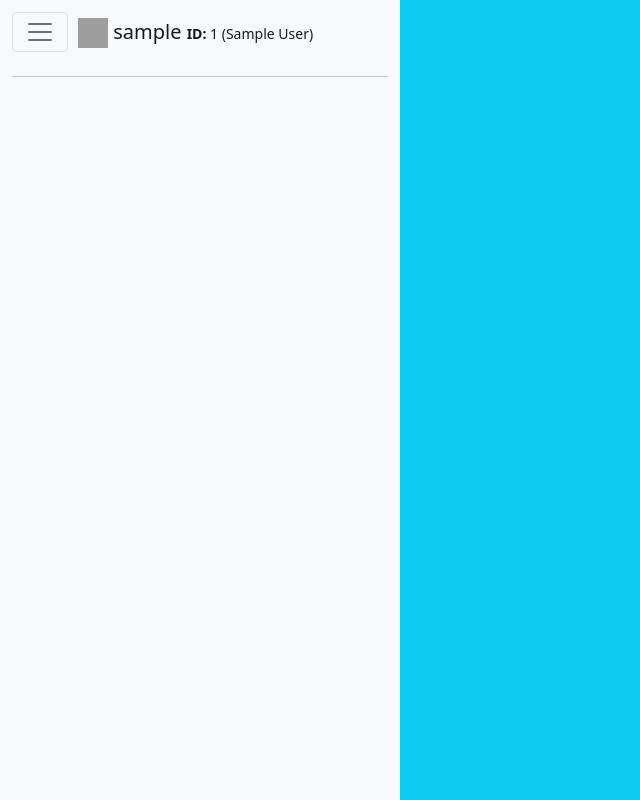
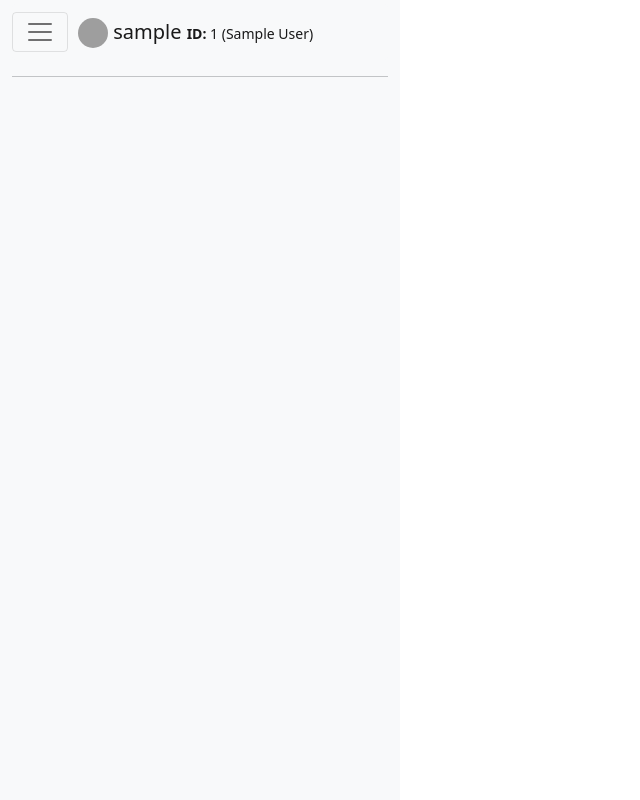
Before and after one commit to bibilka/rsue_chat, a Django app: page / in a window 1280 px wide. Shown: the whole page, without its empty margins (0-640 px from the left). Run offline with Django 3.2, Linux system fonts and the light colour scheme; the visitor is signed in with stand-in values (Sample User, id 1); data that the repository does not hold is empty; some libraries are stand-ins or nearby versions; grey boxes are pictures that could not be loaded.

Commit message:
правка верстки

```diff
--- a/thebestchat/chat/templates/chat/base.html
+++ b/thebestchat/chat/templates/chat/base.html
@@ -12,7 +12,6 @@
     <title>Online Chat</title>
 </head>
 <body>
-
 <section class="container-fluid" style="max-height: 100vh;">
     <div class="row page-chats f-flex flex-row">
         <div class="col-auto chatlist bg-light" style="width: 400px; height: 100vh;">
@@ -22,7 +21,7 @@
 
         </div>
 
-        <div class="col chat bg-info" style="width: 100px; height: 100vh;">
+        <div class="col chat" id="dialog" style="width: 100px; height: 100vh;">
             {% block chat-sector %}
             {% endblock %}
         </div>
--- a/thebestchat/chat/templates/chat/room.html
+++ b/thebestchat/chat/templates/chat/room.html
@@ -20,12 +20,7 @@
             </div>
             <div class="col-auto" style="margin-left: 10px;">
                 <a class="navbar-brand" href="#">
-                    <img {% if user.profile.avatar %}
-                         src="{{ user.profile.avatar.url }}"
-                         {% else %}
-                         src="https://i.pinimg.com/originals/cc/6c/07/cc6c07880dfd0c337c875b3cdc6821c8.png"
-                         {% endif %}
-                         alt="" width="30" height="30" class="d-inline-block align-text-top">
+                    <div class="avatar rounded-pill d-inline-block align-text-top"style="width: 30px; height: 30px; background:url('{% if user.profile.avatar %}{{ user.profile.avatar.url }}{% else %}https://i.pinimg.com/originals/cc/6c/07/cc6c07880dfd0c337c875b3cdc6821c8.png{% endif %}'), no-repeat; background-size: cover;"></div>
                     {{ user.username }} <span id="user_id" style="font-size:0.7em"><b>ID:</b> {{ user.id }}
                     {% if user.first_name or user.last_name %}
                     ({{ user.get_full_name }})
@@ -80,16 +75,13 @@
     <div class="chat row mt-1 d-flex align-items-center" type="button" value="Click"
          onmousedown="viewDialog({{ c.id }})" {% if c.id == chat %} style="background-color: #8eb4d4;transition: 0.6s;" {% endif %}>
         <div class="col-auto">
-            <img {% if c.friend_avatar %} src="{{ c.friend_avatar }}" {% else %}
-									src="https://i.pinimg.com/originals/cc/6c/07/cc6c07880dfd0c337c875b3cdc6821c8.png"
-									 {% endif %}
-                 class="rounded-circle img-fluid" alt="Аватар" height="55" width="55">
+            <div class="avatar rounded-pill d-inline-block align-text-top"style="width: 55px; height: 55px; background:url('{% if c.friend_avatar %}{{ c.friend_avatar }}{% else %}https://i.pinimg.com/originals/cc/6c/07/cc6c07880dfd0c337c875b3cdc6821c8.png{% endif %}'), no-repeat; background-size: cover;"></div>
         </div>
         <div class="col-auto me-auto d-flex flex-column">
             <span style="font-weight: bold">{{ c.friend_name }}</span>
             <!-- TO DO СДЕЛАТЬ GET_STR_15 ДЛЯ ОГРАНИЧЕНИЯ ВЫВОДА СООБЩЕНИЯ -->
             {% if c.id != chat %}
-                <span class="">{{ c.last_message.text }}</span>
+                <span class="" style="white-space: nowrap; text-overflow: ellipsis;">{{ c.last_message.text }}</span>
             {% else %}
                 <span class=""><span id="typing-animation"></span></span>
             {% endif %}
@@ -300,7 +292,6 @@
 
 {% block chat-sector %}
 {% if chat %}
-<div class="col-8" id="dialog" style="background-color: #8eb4d4; height: 100vh;">
 
     <div id="dialogContent">
 
@@ -311,33 +302,25 @@
                     {% if m.profile.id == user.profile.id %}
                         <div class="row mt-1">
                             <div class="col-3">
-                                {% if m.profile.avatar %}
-                                    <img src="{{ m.profile.avatar.url }}" class="rounded-circle img-fluid" alt="Аватар" height="30" width="30" style="float: right;">
-                                {% else %}
-                                    <img src="https://i.pinimg.com/originals/cc/6c/07/cc6c07880dfd0c337c875b3cdc6821c8.png" class="rounded-circle img-fluid" alt="Аватар" height="30" width="30" style="float: right;">
-                                {% endif %}
+                            <div class="avatar rounded-pill d-inline-block align-text-top"style="width: 30px; height: 30px; background:url('{% if user.profile.avatar %}{{ m.profile.avatar.url }}{% else %}https://i.pinimg.com/originals/cc/6c/07/cc6c07880dfd0c337c875b3cdc6821c8.png{% endif %}'), no-repeat; background-size: cover;"></div>
                             </div>
                             <div class="col-5">
-                                <p class="text-justify my-message" style="float: left">
+                                <p class="text-justify my-message text-break" style="float: left">
                                     {{ m.text }}
+                                    <br><span class="text-muted" style="font-size: 12px;">{{ m.created_at }}</span>
                                 </p>
-                                <span>{{ m.created_at }}</span>
                             </div>
                         </div>
                     {% else %}
                     <div class="row mt-1 d-flex flex-row-reverse">
                         <div class="col-3">
-                            {% if m.profile.avatar %}
-                                <img src="{{ m.profile.avatar.url }}" class="rounded-circle img-fluid" alt="Аватар" height="30" width="30" style="float: left;">
-                            {% else %}
-                                <img src="https://i.pinimg.com/originals/cc/6c/07/cc6c07880dfd0c337c875b3cdc6821c8.png" class="rounded-circle img-fluid" alt="Аватар" height="30" width="30" style="float: left;">
-                            {% endif %}
+                            <div class="avatar rounded-pill d-inline-block align-text-top"style="width: 30px; height: 30px; background:url('{% if m.profile.avatar %}{{ m.profile.avatar.url }}{% else %}https://i.pinimg.com/originals/cc/6c/07/cc6c07880dfd0c337c875b3cdc6821c8.png{% endif %}'), no-repeat; background-size: cover;"></div>
                         </div>
                         <div class="col-5">
-                            <p class="text-justify friend-message" style="float: right">
+                            <p class="text-justify friend-message text-break" style="float: right">
                                 {{ m.text }}
+                                <br><span class="text-muted" style="font-size: 12px;">{{ m.created_at }}</span>
                             </p>
-                            <span>{{ m.created_at }}</span>
                         </div>
                     </div>
                     {% endif %}
@@ -359,9 +342,5 @@
             </div>
         </div>
     </div>
-</div>
 {% endif %}
 {% endblock %}
-
-
-<!--<p class="text-break">mmmmmmmmmmmmmmmmmmmmmmmmmmmmmmmmmmmmmmmmmmmmmmmmmmmmmmmmmmmmmmmmmmmmmmmmmmmmmmmmmmmmmmmmmmmmmmmmmmmm</p>-->
--- a/thebestchat/chat/views.py
+++ b/thebestchat/chat/views.py
@@ -163,13 +163,20 @@ def getChats(request):
     for chat in Chat.objects.filter(profiles__id=request.user.profile.id):
         friend = chat.profiles.exclude(user_id=request.user.id).first()
         last_message = Message.objects.filter(chat_id=chat.id).order_by('-id').first()
+        if last_message:
+            if len(last_message.text) > 40:
+                t_last_message = last_message.text[:40] + "..."
+            else:
+                t_last_message = last_message.text
+        else:
+            t_last_message = ''
         chats.append({
             'id': chat.id,
             'friend_name': friend.get_name(),
             'friend_avatar': friend.avatar.url if friend.avatar else '',
             'unreaded_messages': friend.messages(),
             'last_message': {
-                'text': last_message.text if last_message else '',
+                'text':   t_last_message,
                 'time': localtime(last_message.created_at).time() if last_message else '',
             }
         })
```
Also changed, not shown: thebestchat/static/js/chat.js (+9 -4 lines), thebestchat/chat/migrations/0005_alter_profile_avatar.py (added), thebestchat/chat/migrations/0007_merge_20211219_2111.py (added).
